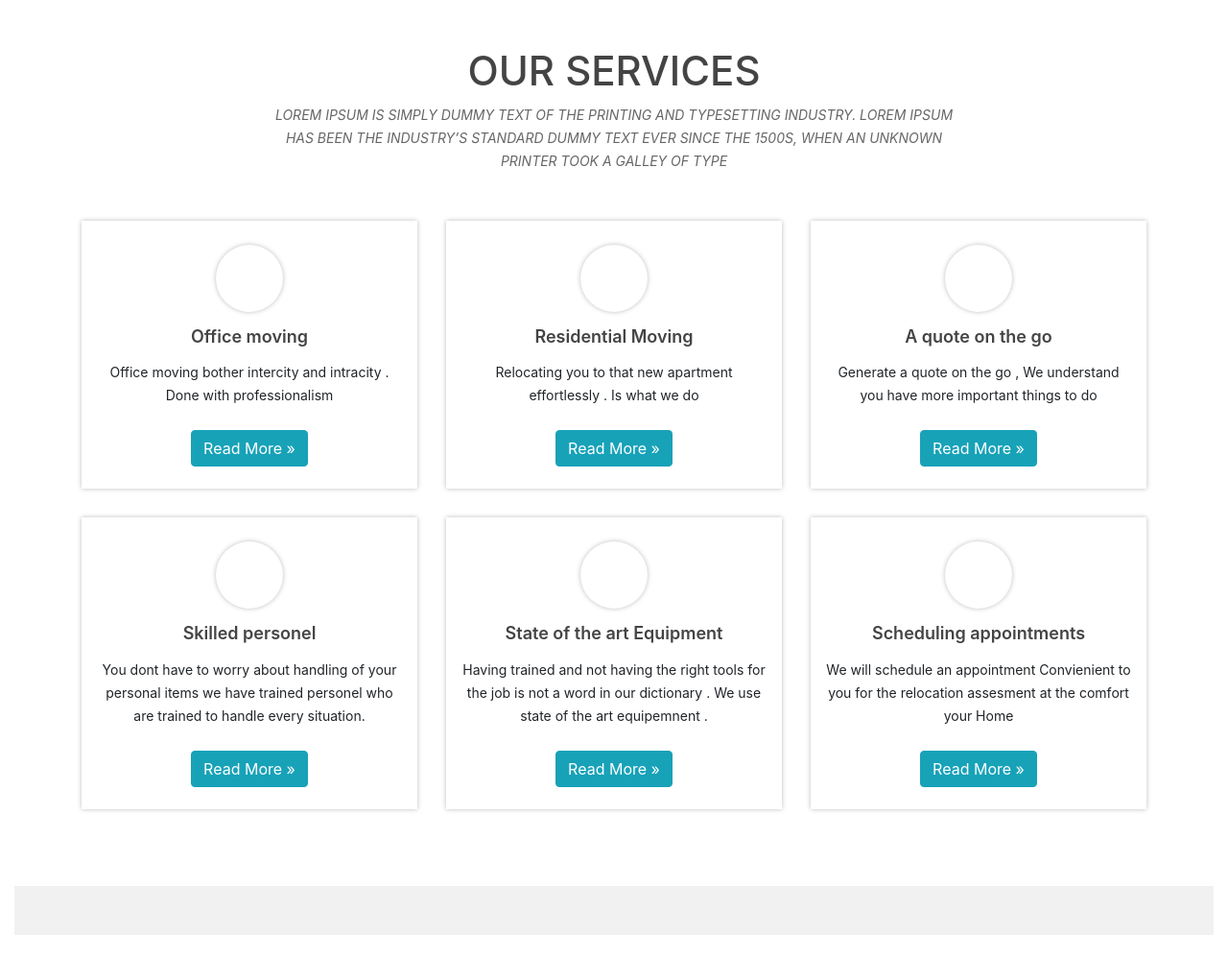
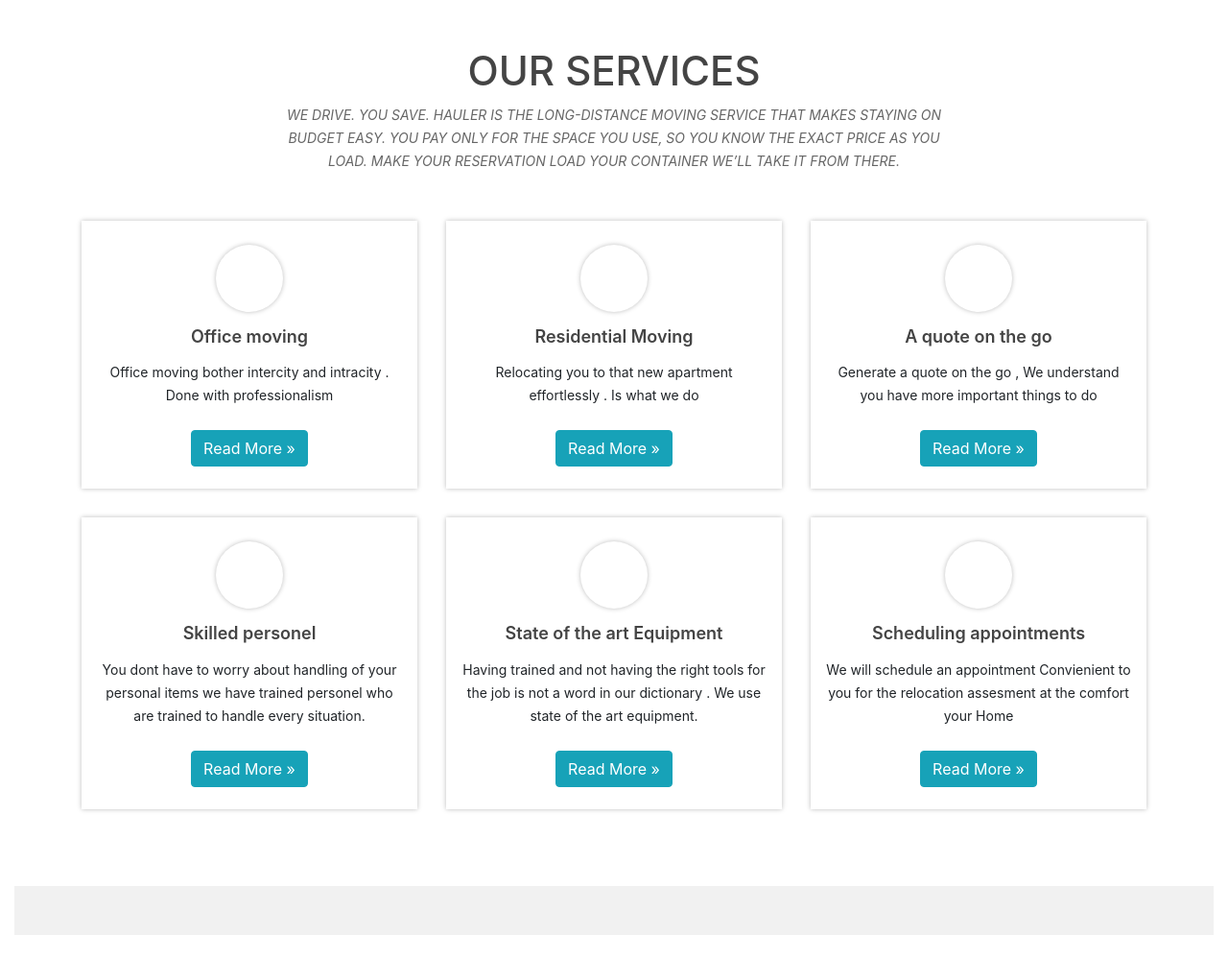
Before and after one commit to Developer-Gitonga/Hauler, a Django app: page / in a window 1280 px wide. Shown: the part 865-1863 px from the top of the page at 96% size. Run offline with Django 4.2, Linux system fonts and the light colour scheme; some libraries are stand-ins or nearby versions; some web fonts are replaced.

Commit message:
update home page and code cleanup

```diff
--- a/templates/haul/home.html
+++ b/templates/haul/home.html
@@ -11,23 +11,13 @@
                 <h3>Let's Get Moving...</h3>
             </div>
             <div class="quote-form text-center">
-                <h3 class="text-light">
+                <h3 class="text-light call-to-action p-3">
                     Hauler is the quick, convenient option that makes long-distance moving easy
                 </h3>
-                <button class="btn btn-primary btn-sm">Get a quote.</button>
+                <button class="btn btn-primary btn-sm"  data-toggle="modal" data-target="#formModal">Get a quote.</button>
             </div>
         </div>
-        <div class="jumbotron service-poster p-4">
-            <h3>
-                <i class="fas fa-info-circle"></i>
-                <span class="text-dark">
-          We Drive. You Save. Hauler is the long-distance moving service that
-          makes staying on budget easy. You pay only for the space you use, so
-          you know the exact price as you load. Make your reservation Load your
-          container We’ll take it from there.
-        </span>
-            </h3>
-        </div>
+
     </div>
 </div>
 
@@ -36,7 +26,14 @@
     <div class="container">
         <div class="section-title">
             <h2>Our Services</h2>
-            <p class="col-md-8 offset-md-2">Lorem Ipsum is simply dummy text of the printing and typesetting industry. Lorem Ipsum has been the industry’s standard dummy text ever since the 1500s, when an unknown printer took a galley of type</p>
+            <p class="col-md-8 offset-md-2">We Drive.  You Save.
+
+Hauler is the long-distance moving service that makes staying on budget easy. You pay only for the space you use, so you know the exact price as you load.
+
+Make your reservation
+Load your container
+We’ll take it from there.
+</p>
         </div>
         <div class="row">
             <div class="col-lg-4 col-md-6" data-aos="fade-up">
@@ -75,7 +72,7 @@
                 <div class="service-box">
                     <i class="fa-regular fa-truck-ramp-box"></i>
                     <h4><a href="">State of the art Equipment </a></h4>
-                    <p>Having trained and not having the right tools for the job is not a word in our dictionary . We use state of the art equipemnent . </p>
+                    <p>Having trained and not having the right tools for the job is not a word in our dictionary . We use state of the art equipment. </p>
                     <a href="#" class="btn btn-info center-block mt-2 mb-2">Read More »</a>
                 </div>
             </div>
```
